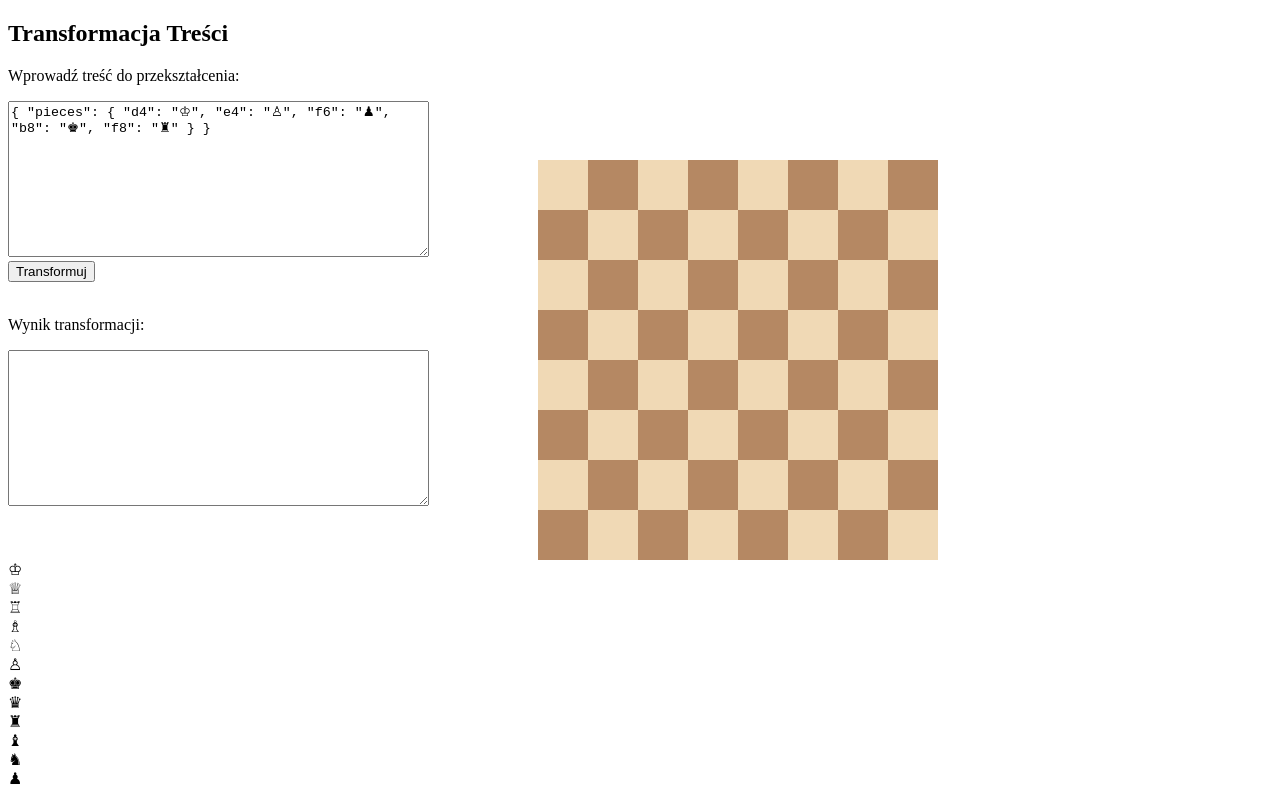
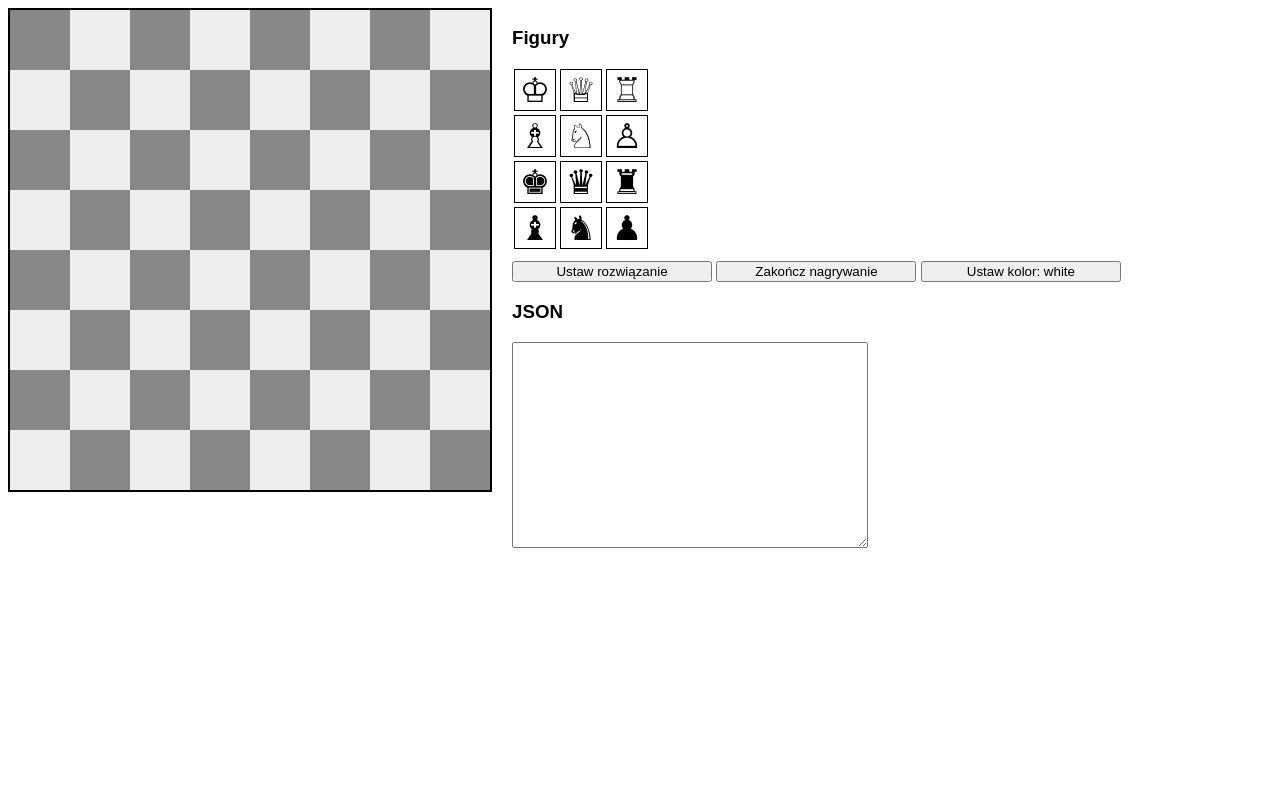
Before and after one commit to info1502/zadania, a plain HTML site: page index.html in a window 1280 px wide. Drawn offline with Linux system fonts and the light colour scheme.

Commit message:
Update index.html

```diff
--- a/index.html
+++ b/index.html
@@ -1,233 +1,204 @@
 <!DOCTYPE html>
-<html>
+<html lang="pl">
 <head>
-  <title>Szachy z zadaniami</title>
+<meta charset="UTF-8" />
+<title>Szachy – Pełna Wersja</title>
 <style>
-    .board {
-      width: 400px;
-      height: 400px;
-      display: flex;
-      flex-wrap: wrap;
-      margin-left: 530px;
-      margin-top: -350px;
+  body { font-family: Arial; display: flex; gap: 20px; }
+  #board { width: 480px; height: 480px; display: grid;
+           grid-template-columns: repeat(8, 1fr);
+           grid-template-rows: repeat(8, 1fr);
+           border: 2px solid #000; }
+  .square {
+    display: flex; align-items: center; justify-content: center;
+    font-size: 34px; user-select: none; position: relative;
   }
-     .square.highlight {
-    background-color: #c1a78c;
+  .white { background: #eee; }
+  .black { background: #888; color: white; }
+  .piece {
+    font-size: 34px;
+    cursor: grab;
   }
-    .square {
-      width: 50px;
-      height: 50px;
-      display: flex;
-      justify-content: center;
-      align-items: center;
-      font-size: 36px;
-      user-select: none;
-    }
-
-    .square.white {
-      background-color: #f0d9b5;
-    }
-
-    .square.black {
-      background-color: #b58863;
-    }
-
-    .draggable {
-      cursor: pointer;
-    }
+  .palette { display: flex; flex-wrap: wrap; width: 140px; }
+  .palette div { width: 40px; height: 40px; display: flex;
+                 align-items: center; justify-content: center;
+                 border: 1px solid #000; margin: 2px; cursor: grab; }
+  textarea { width: 350px; height: 200px; }
+  button { margin-top: 10px; width: 200px; }
 </style>
 </head>
 <body>
+
+<div id="board"></div>
+
+<div>
+  <h3>Figury</h3>
+  <div class="palette" id="palette"></div>
+
+  <button id="recordBtn">Ustaw rozwiązanie</button>
+  <button id="stopBtn">Zakończ nagrywanie</button>
+  <button id="colorBtn">Ustaw kolor: white</button>
+
+  <h3>JSON</h3>
+  <textarea id="output"></textarea>
+</div>
+
 <script>
-  function transformContent() {
-    var content = document.getElementById('originalContent').value;
-    try {
-      var obj = JSON.parse(content);
-      var transformedContent = JSON.stringify(obj, function(key, value) {
-        if (typeof value === 'string') {
-          if (value.length === 1 && value.charCodeAt(0) > 127) {
-            return '&#' + value.charCodeAt(0) + ';';
+const board = document.getElementById("board");
+const palette = document.getElementById("palette");
+const output = document.getElementById("output");
+const recordBtn = document.getElementById("recordBtn");
+const stopBtn = document.getElementById("stopBtn");
+const colorBtn = document.getElementById("colorBtn");
+
+let recording = false;
+let currentColor = "white";
+let moves = [];
+let pieces = {};
+let draggedPiece = null;
+let draggedFrom = null;
+
+// figury
+const symbols = ["♔","♕","♖","♗","♘","♙","♚","♛","♜","♝","♞","♟"];
+
+symbols.forEach(s => {
+  const d = document.createElement("div");
+  d.textContent = s;
+  d.className = "piece";
+  d.draggable = true;
+  d.addEventListener("dragstart", () => {
+    draggedPiece = s;
+    draggedFrom = null;
+  });
+  palette.appendChild(d);
+});
+
+const files = ["a","b","c","d","e","f","g","h"];
+
+// budowa planszy
+for (let r = 1; r <= 8; r++) {
+  for (let f = 0; f < 8; f++) {
+    const sq = document.createElement("div");
+    const id = files[f] + r;
+    sq.id = id;
+    sq.className = "square " + ((r + f) % 2 === 0 ? "white" : "black");
+
+    sq.addEventListener("dragover", e => e.preventDefault());
+    sq.addEventListener("drop", onDrop);
+
+    board.appendChild(sq);
   }
 }
-        return value;
-      }, 4);
-      document.getElementById('transformedContent').value = transformedContent;
-    } catch (error) {
-      console.error(error);
-      alert('Niepoprawny format danych JSON!');
-    }
-  }
-</script>
-</head>
-<body>
-<h2>Transformacja Treści</h2>
-<p>Wprowadź treść do przekształcenia:</p>
-<textarea id="originalContent" rows="10" cols="50">{ "pieces": { "d4": "♔", "e4": "♙", "f6": "♟", "b8": "♚", "f8": "♜" } }</textarea>
-<br>
-<button onclick="transformContent()">Transformuj</button>
-<br><br>
-<p>Wynik transformacji:</p>
-<textarea id="transformedContent" rows="10" cols="50" readonly></textarea>
-  <div id="board" class="board">
-    <!-- Chessboard squares -->
-    <!-- A -->
-    <div class="square white" id="a1"></div>
-    <div class="square black" id="b1"></div>
-    <div class="square white" id="c1"></div>
-    <div class="square black" id="d1"></div>
-    <div class="square white" id="e1"></div>
-    <div class="square black" id="f1"></div>
-    <div class="square white" id="g1"></div>
-    <div class="square black" id="h1"></div>
 
-    <!-- B -->
-    <div class="square black" id="a2"></div>
-    <div class="square white" id="b2"></div>
-    <div class="square black" id="c2"></div>
-    <div class="square white" id="d2"></div>
-    <div class="square black" id="e2"></div>
-    <div class="square white" id="f2"></div>
-    <div class="square black" id="g2"></div>
-    <div class="square white" id="h2"></div>
+function createPiece(symbol, squareId) {
+  const el = document.createElement("div");
+  el.className = "piece";
+  el.textContent = symbol;
+  el.draggable = true;
 
-      <!-- C -->
-    <div class="square white" id="a3"></div>
-    <div class="square black" id="b3"></div>
-    <div class="square white" id="c3"></div>
-    <div class="square black" id="d3"></div>
-    <div class="square white" id="e3"></div>
-    <div class="square black" id="f3"></div>
-    <div class="square white" id="g3"></div>
-    <div class="square black" id="h3"></div>
-
-    <!-- D -->
-    <div class="square black" id="a4"></div>
-    <div class="square white" id="b4"></div>
-    <div class="square black" id="c4"></div>
-    <div class="square white" id="d4"></div>
-    <div class="square black" id="e4"></div>
-    <div class="square white" id="f4"></div>
-    <div class="square black" id="g4"></div>
-    <div class="square white" id="h4"></div>
-
-    <!-- E -->
-    <div class="square white" id="a5"></div>
-    <div class="square black" id="b5"></div>
-    <div class="square white" id="c5"></div>
-    <div class="square black" id="d5"></div>
-    <div class="square white" id="e5"></div>
-    <div class="square black" id="f5"></div>
-    <div class="square white" id="g5"></div>
-    <div class="square black" id="h5"></div>
-
-    <!-- F -->
-    <div class="square black" id="a6"></div>
-    <div class="square white" id="b6"></div>
-    <div class="square black" id="c6"></div>
-    <div class="square white" id="d6"></div>
-    <div class="square black" id="e6"></div>
-    <div class="square white" id="f6"></div>
-    <div class="square black" id="g6"></div>
-    <div class="square white" id="h6"></div>
-
-    <!-- G -->
-    <div class="square white" id="a7"></div>
-    <div class="square black" id="b7"></div>
-    <div class="square white" id="c7"></div>
-    <div class="square black" id="d7"></div>
-    <div class="square white" id="e7"></div>
-    <div class="square black" id="f7"></div>
-    <div class="square white" id="g7"></div>
-    <div class="square black" id="h7"></div>
-
-    <!-- H -->
-    <div class="square black" id="a8"></div>
-    <div class="square white" id="b8"></div>
-    <div class="square black" id="c8"></div>
-    <div class="square white" id="d8"></div>
-    <div class="square black" id="e8"></div>
-    <div class="square white" id="f8"></div>
-    <div class="square black" id="g8"></div>
-    <div class="square white" id="h8"></div>
-  </div>
-  <div id="positionContainer"></div>
-  <!-- Chess pieces -->
-  <div class="draggable" draggable="true" id="whiteKing">♔</div>
-  <div class="draggable" draggable="true" id="whiteQueen">♕</div>
-  <div class="draggable" draggable="true" id="whiteRook">♖</div>
-  <div class="draggable" draggable="true" id="whiteBishop">♗</div>
-  <div class="draggable" draggable="true" id="whiteKnight">♘</div>
-  <div class="draggable" draggable="true" id="whitePawn">♙</div>
-
-  <div class="draggable" draggable="true" id="blackKing">♚</div>
-  <div class="draggable" draggable="true" id="blackQueen">♛</div>
-  <div class="draggable" draggable="true" id="blackRook">♜</div>
-  <div class="draggable" draggable="true" id="blackBishop">♝</div>
-  <div class="draggable" draggable="true" id="blackKnight">♞</div>
-  <div class="draggable" draggable="true" id="blackPawn">♟</div>
-
-  <script>
-      // JavaScript for drag-and-drop functionality
-    const pieces = document.querySelectorAll('.draggable');
-    const squares = document.querySelectorAll('.square');
-    const positionContainer = document.getElementById('positionContainer');
-
-    pieces.forEach(piece => {
-      piece.addEventListener('dragstart', dragStart);
-      piece.addEventListener('dragend', dragEnd);
+  el.addEventListener("dragstart", () => {
+    draggedPiece = symbol;
+    draggedFrom = squareId;
   });
 
-    squares.forEach(square => {
-      square.addEventListener('dragover', dragOver);
-      square.addEventListener('dragenter', dragEnter);
-      square.addEventListener('dragleave', dragLeave);
-      square.addEventListener('drop', dragDrop);
+  return el;
+}
+
+function onDrop(e) {
+  e.preventDefault();
+  const square = e.target.closest(".square");
+  if (!square) return;
+
+  const targetId = square.id;
+
+  if (!draggedPiece) return;
+
+  if (draggedFrom) {
+    document.getElementById(draggedFrom).innerHTML = "";
+    delete pieces[draggedFrom];
+  }
+
+  square.innerHTML = "";
+  square.appendChild(createPiece(draggedPiece, targetId));
+
+  pieces[targetId] = draggedPiece;
+
+  if (recording && draggedFrom) {
+    moves.push({
+      player: currentColor === "white" ? "user" : "computer",
+      from: draggedFrom,
+      to: targetId,
+      piece: draggedPiece
+    });
+  }
+
+  draggedPiece = null;
+  draggedFrom = null;
+
+  updateJSON();
+}
+
+function updateJSON() {
+  let lines = [];
+
+  lines.push("{");
+  lines.push(`  color: "${currentColor}",`);
+  lines.push("  pieces: {");
+
+  // figury
+  for (const sq in pieces) {
+    lines.push(`    ${sq}: "${pieces[sq]}",`);
+  }
+
+  if (Object.keys(pieces).length === 0) {
+    lines.push("  },");
+  } else {
+    lines[lines.length - 1] = lines[lines.length - 1].replace(/,$/, "");
+    lines.push("  },");
+  }
+
+  // moves
+  lines.push("  moves: [");
+
+  moves.forEach(m => {
+    lines.push(
+      `    { player: "${m.player}", from: "${m.from}", to: "${m.to}", piece: "${m.piece}" },`
+    );
   });
 
-    let draggedPiece = null;
-    let currentPosition = {};
-
-    function dragStart() {
-      draggedPiece = this;
-      this.style.opacity = '0.9';
+  if (moves.length > 0) {
+    lines[lines.length - 1] = lines[lines.length - 1].replace(/,$/, "");
   }
 
-    function dragEnd() {
-      this.style.opacity = '1';
-      updatePosition();
+  lines.push("  ]");
+  lines.push("}");
+
+  output.value = lines.join("\n");
 }
 
-    function dragOver(e) {
-      e.preventDefault();
-    }
 
-    function dragEnter(e) {
-      e.preventDefault();
-      this.classList.add('highlight');
-    }
+// START nagrywania
+recordBtn.addEventListener("click", () => {
+  recording = true;
+  recordBtn.style.background = "#7f7";
+  stopBtn.style.background = "";
+});
 
-    function dragLeave() {
-      this.classList.remove('highlight');
-    }
+// STOP nagrywania
+stopBtn.addEventListener("click", () => {
+  recording = false;
+  recordBtn.style.background = "";
+  stopBtn.style.background = "#f77";
+  updateJSON();
+});
 
-    function dragDrop() {
-      this.classList.remove('highlight');
-      const pieceClone = draggedPiece.cloneNode(true);
-      this.appendChild(pieceClone);
-      updatePosition();
-    }
+// zmiana koloru gracza
+colorBtn.addEventListener("click", () => {
+  currentColor = currentColor === "white" ? "black" : "white";
+  colorBtn.textContent = "Ustaw kolor: " + currentColor;
+  updateJSON();
+});
 
-    function updatePosition() {
-      currentPosition = {};
-      squares.forEach(square => {
-        if (square.children.length > 0) {
-          const pieceId = square.children[0].id;
-          const squareId = square.id;
-          currentPosition[squareId] = document.getElementById(pieceId).innerHTML;
-        }
-      });
-      positionContainer.innerHTML = JSON.stringify({ pieces: currentPosition }, null, 2);
-    }
 </script>
 </body>
 </html>
```
Lines whose indentation alone changed are shown as unchanged.
